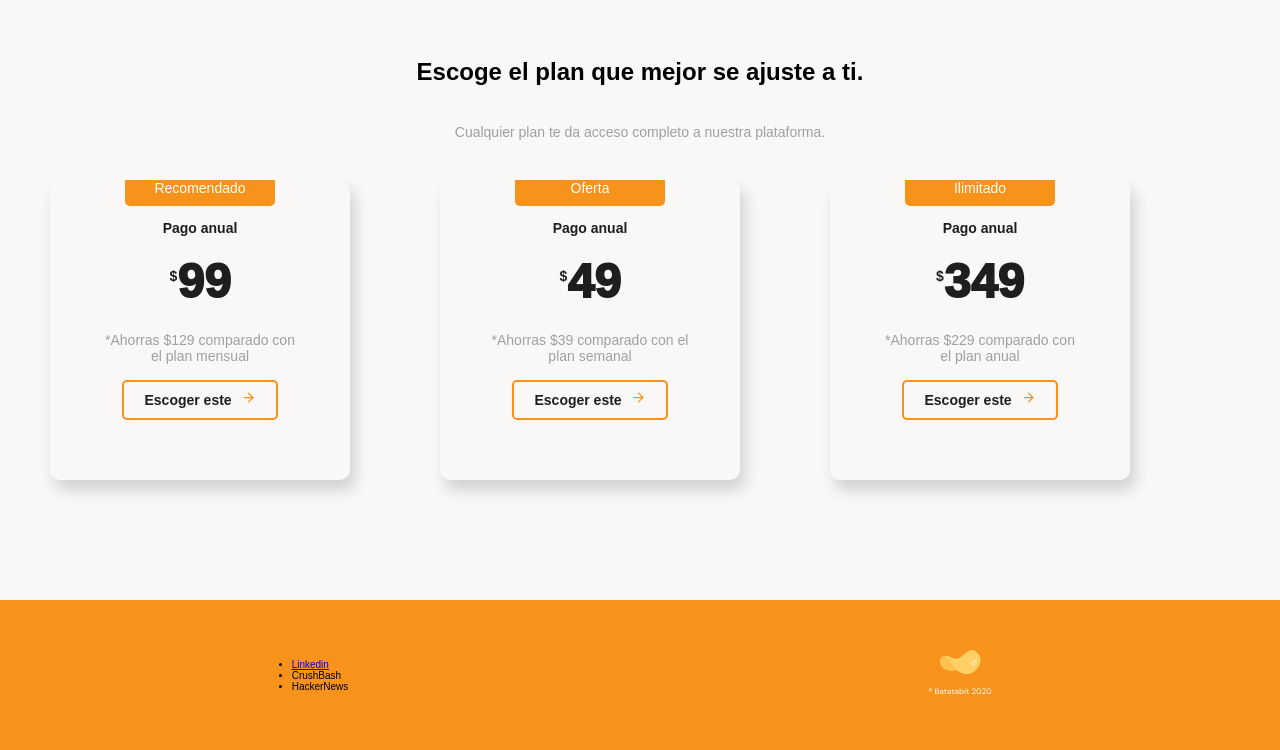
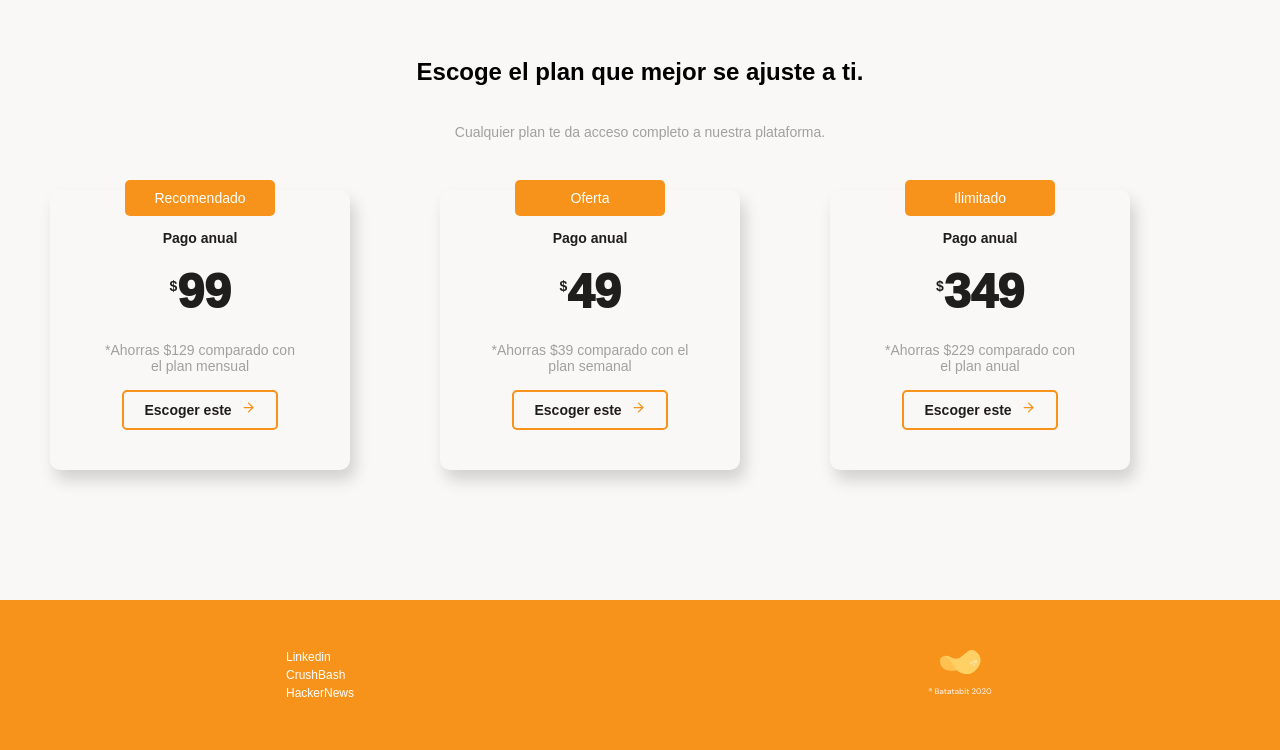
Before and after one commit to Jason171096/BataBit, a plain HTML site: page index.html in a window 1280 px wide. Shown: the part 2966-3716 px from the top of the page. Drawn offline with Linux system fonts and the light colour scheme.

Commit message:
Finished footer

```diff
--- a/css/styles.css
+++ b/css/styles.css
@@ -378,13 +378,13 @@ main {
     position: relative;
     scroll-snap-align: center;
     width: 75%;
-    height: 300px;
+    height: 280px;
     min-width: 230px;
     max-width: 300px;
     padding: 0 15px;
     color: var(--off-white);
     box-shadow: 5px 10px 16px rgba(0, 0, 0, .16);
-    margin: 0 30px 50px;
+    margin: 10px 30px 50px;
     border-radius: 10px;
 }
 
@@ -460,8 +460,17 @@ footer section {
     width: 50%;
     justify-content: center;
     align-items: center;
+}
+
+footer section ul li {
+    list-style: none;
+    padding: 2px;
+}
+
+footer section ul li a {
     text-decoration: none;
-    list-style: none;
+    color: var(--just-white);
+    font-size: 1.2rem;
 }
 
 
--- a/index.html
+++ b/index.html
@@ -158,8 +158,8 @@
         <section>
             <ul>
             <li><a href="#">Linkedin</a></li>
-            <li><a href="#"></a>CrushBash</li>
-            <li><a href="#"></a>HackerNews</li>
+            <li><a href="#">CrushBash</a></li>
+            <li><a href="#">HackerNews</a></li>
             </ul>
         </section>
         <section>
```
